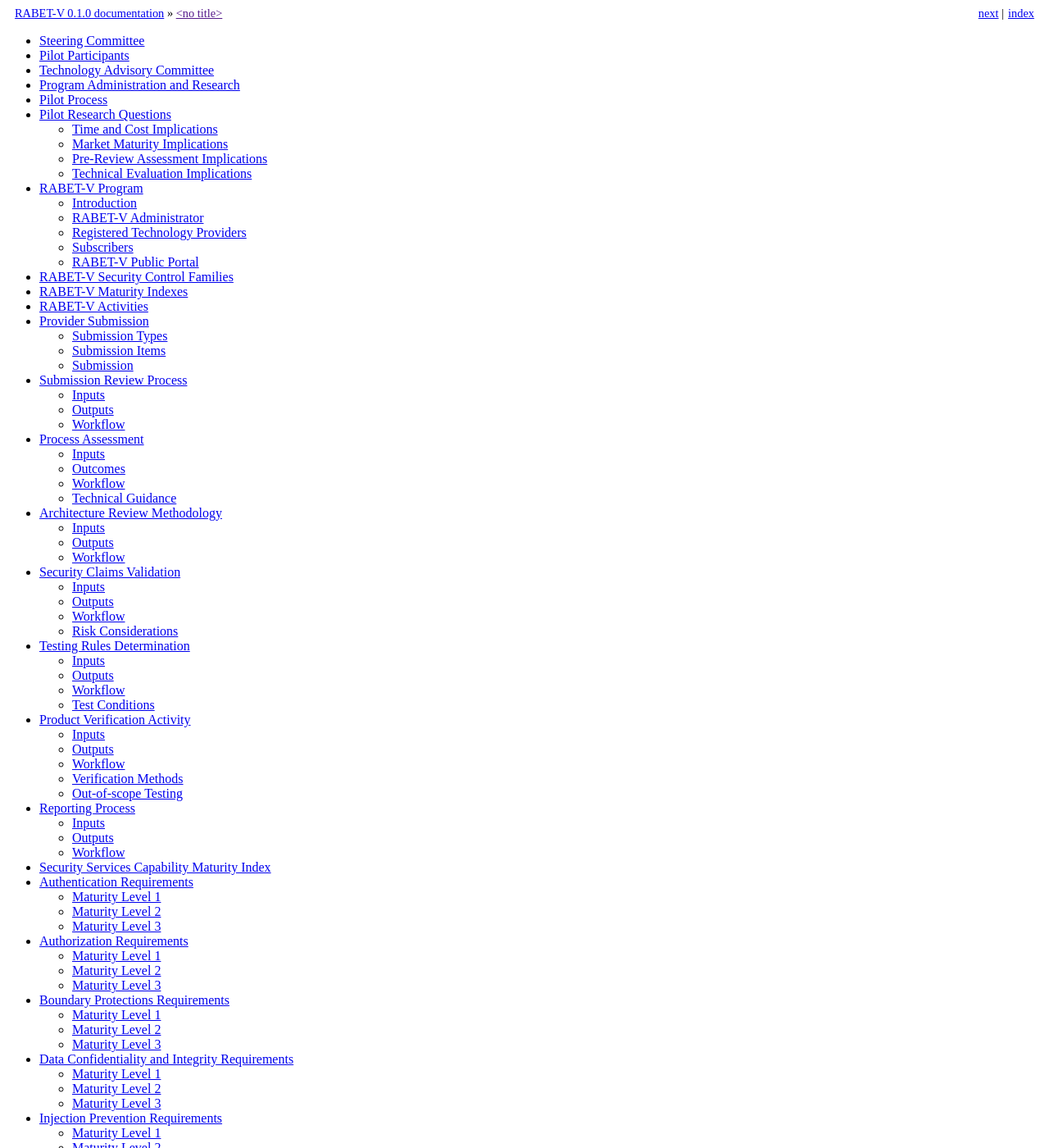
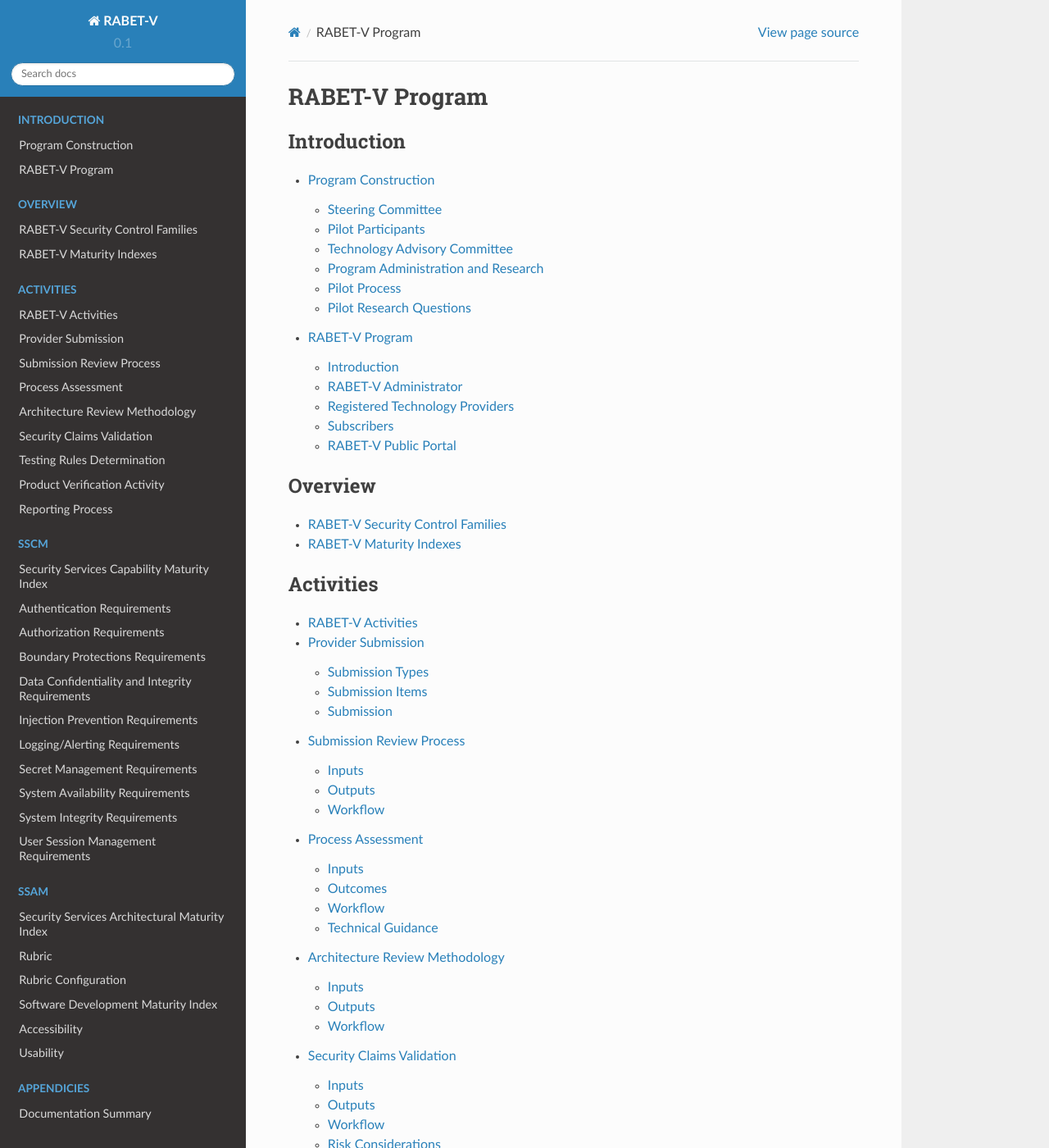
Before and after one commit to it-dept-cis/RABET-V-Pilot, a Sphinx documentation site: the page built from docs/source/index.rst, in a window 1280 px wide and 1400 px high. Shown: the whole window at 82% size. Built offline with Sphinx 7.4.7 and the Read the Docs theme 2.0.0, drawn with Linux system fonts in a browser that asks for light colours; some of the changed text lies outside the part shown.

```diff
--- a/docs/source/README.md
+++ b/docs/source/README.md
@@ -1,4 +1,4 @@
- The RABET-V Program
+# Program Construction
 
 This document is for use through the life of the RABET-V Program. This initial version will also inform the RABET-V Pilot Program which is a trial execution of the Program Description. As such, some sections have additional commentary specific to the pilot. These sections are marked in indented italics like the example below.
 
--- a/docs/source/conf.py
+++ b/docs/source/conf.py
@@ -143,11 +143,11 @@ todo_include_todos = True
 on_rtd = os.environ.get('READTHEDOCS', None) == 'True'
 
 if not on_rtd:  # only import and set the theme if we're building docs locally
-    #import sphinx_rtd_theme
-    #html_theme = 'sphinx_rtd_theme'
-    html_theme = 'basic'
+    import sphinx_rtd_theme
+    html_theme = 'sphinx_rtd_theme'
+    #html_theme = 'basic'
     # Add any paths that contain custom themes here, relative to this directory.
-    #html_theme_path = [sphinx_rtd_theme.get_html_theme_path()]
+    html_theme_path = [sphinx_rtd_theme.get_html_theme_path()]
 
 # Theme options are theme-specific and customize the look and feel of a theme
 # further.  For a list of options available for each theme, see the
@@ -158,6 +158,8 @@ if not on_rtd:  # only import and set the theme if we're building docs locally
 # The name for this set of Sphinx documents.
 # "<project> v<release> documentation" by default.
 #
+
+html_title = 'RABET-V'
 
 # A shorter title for the navigation bar.  Default is the same as html_title.
 #
--- a/docs/source/index.rst
+++ b/docs/source/index.rst
@@ -1,9 +1,24 @@
+RABET-V Program
+===============
+
 .. toctree::
    :maxdepth: 2
+   :caption: Introduction
 
    README
+
+.. toctree::
+   :maxdepth: 2
+   :caption: Overview
+
    Overview/Security_Control_Family
    Overview/Maturity_Indexes
+
+
+.. toctree::
+   :maxdepth: 2
+   :caption: Activities
+
    Activities/README
    Activities/Provider_Submission
    Activities/Submission_Review_Process
@@ -13,6 +28,11 @@
    Activities/Testing_Rules_Determination
    Activities/Product_Verification_Process
    Activities/Reporting_Process
+
+.. toctree::
+   :maxdepth: 2
+   :caption: SSCM
+
    Security_Services_Capability_Maturity_Index/README
    Security_Services_Capability_Maturity_Index/Authentication_Requirements
    Security_Services_Capability_Maturity_Index/Authorization_Requirements
@@ -24,10 +44,20 @@
    Security_Services_Capability_Maturity_Index/System_Availability_Requirements
    Security_Services_Capability_Maturity_Index/System_Integrity_Requirements
    Security_Services_Capability_Maturity_Index/User_Session_Management_Requirements
+
+.. toctree::
+   :maxdepth: 2
+   :caption: SSAM
+
    Security_Services_Architectural_Maturity_Index/README
    Security_Services_Architectural_Maturity_Index/SSAM_Rubric
    Software_Development_Maturity_Index/README
    Software_Development_Maturity_Index/Accessibility_Maturity
    Software_Development_Maturity_Index/Usability_Maturity
+
+.. toctree::
+   :maxdepth: 2
+   :caption: Appendicies
+
    Appendices/Documentation_Summary
    Appendices/RABET-V_Glossary
```
Also changed, not shown: requirements.txt (added, +29 -0 lines), .readthedocs.yaml (added).
